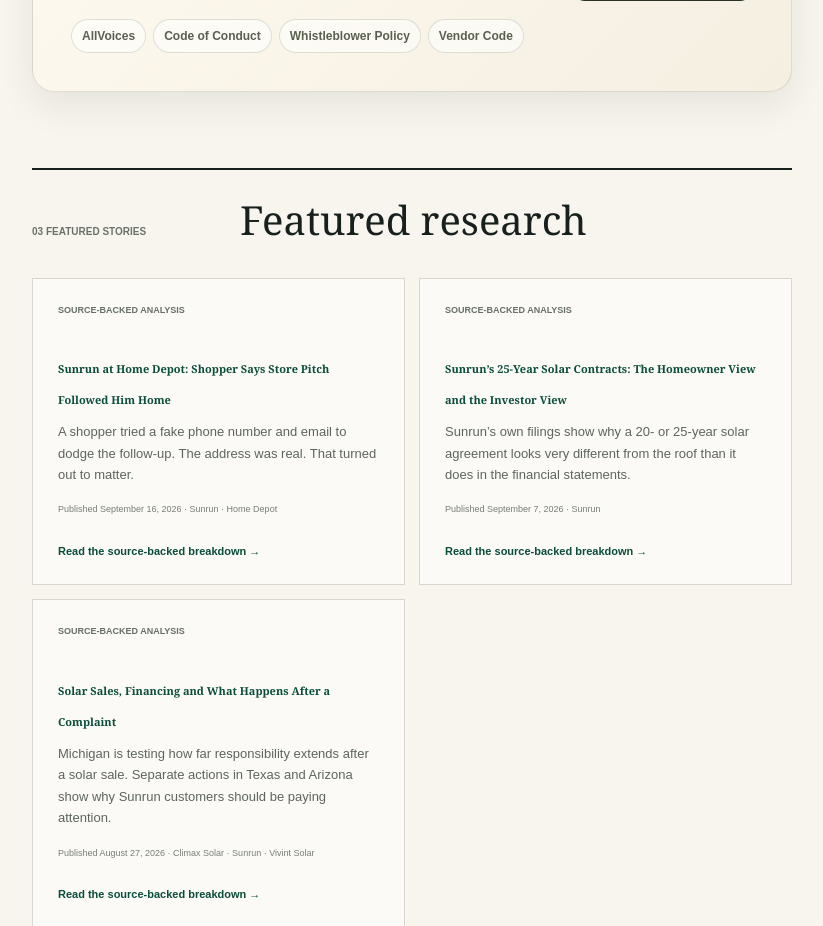
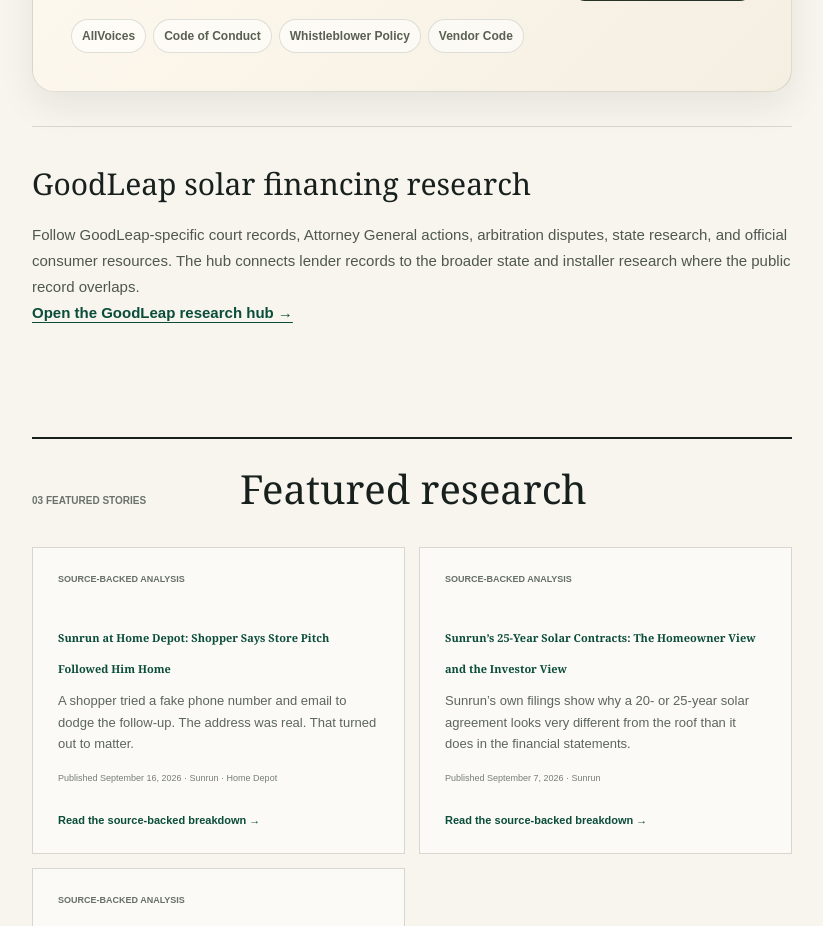
Before and after one commit to Decentralized-Rob/solar-consumer-research, a Next.js app: page /research in a window 1280 px wide. Shown: the part 1240-2166 px from the top of the page, without its empty margins (228-1051 px from the left). Built offline with nearby package versions, Linux system fonts and the light colour scheme.

Commit message:
Add GoodLeap hub to research discovery

```diff
--- a/app/research/page.tsx
+++ b/app/research/page.tsx
@@ -90,6 +90,16 @@ export default function ResearchPage() {
 
         <SunrunEthicsSpotlight variant="feature" context="New company research" />
 
+        <section className="info-section">
+          <h2>GoodLeap solar financing research</h2>
+          <p>
+            Follow GoodLeap-specific court records, Attorney General actions, arbitration disputes, state research, and
+            official consumer resources. The hub connects lender records to the broader state and installer research where
+            the public record overlaps.
+          </p>
+          <p><Link href="/goodleap">Open the GoodLeap research hub →</Link></p>
+        </section>
+
         <section className="state-source-section" aria-labelledby="featured-research-title">
           <div className="state-source-section-heading">
             <span>{String(researchStories.length).padStart(2, "0")} featured stor{researchStories.length === 1 ? "y" : "ies"}</span>
```
